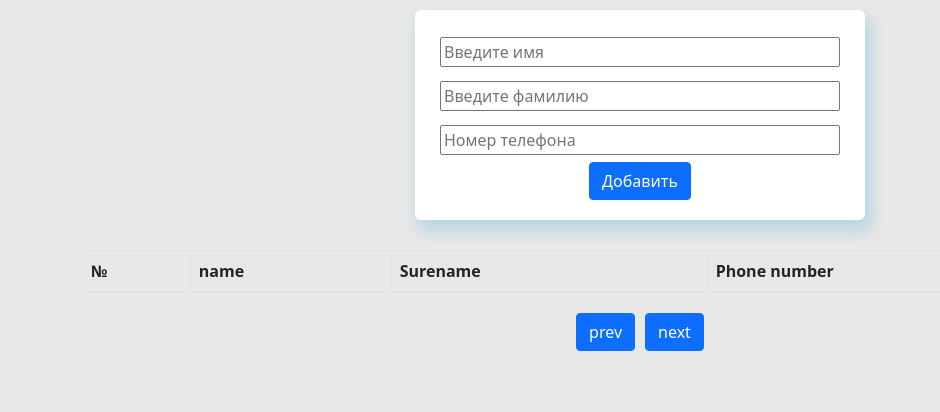
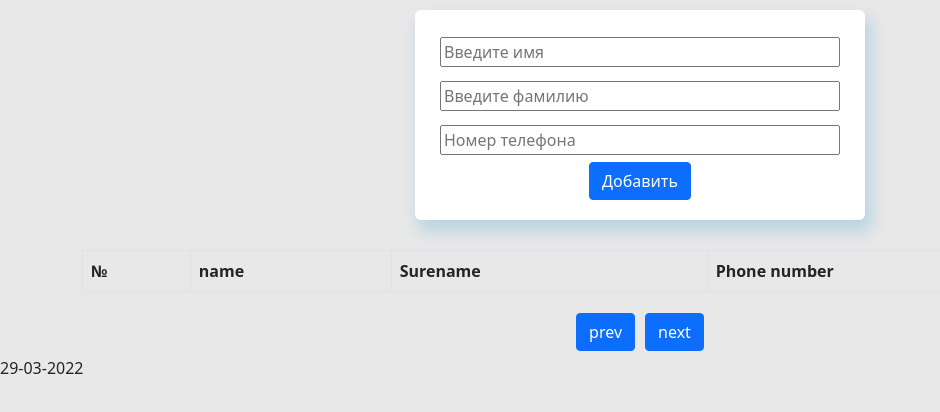
Before and after one commit to kerakop2/contact-book, a plain HTML site: page index.html in a window 1280 px wide. Shown: the whole page, without its empty margins (0-940 px from the left). Drawn offline with nearby package versions, Linux system fonts and the light colour scheme; no server answers.

Commit message:
added one div tag

```diff
--- a/index.html
+++ b/index.html
@@ -107,6 +107,8 @@
       </div>
     </div>
 
+    <div>29-03-2022</div>
+
     <script
       type="text/javascript"
       src="https://cdn.jsdelivr.net/npm/toastify-js"
```
